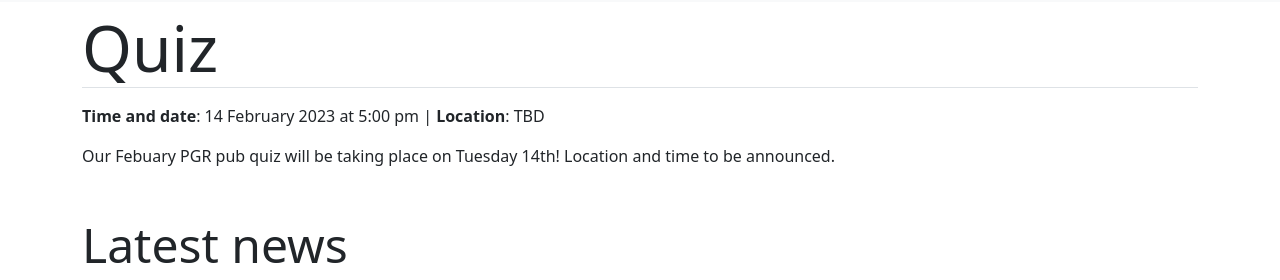
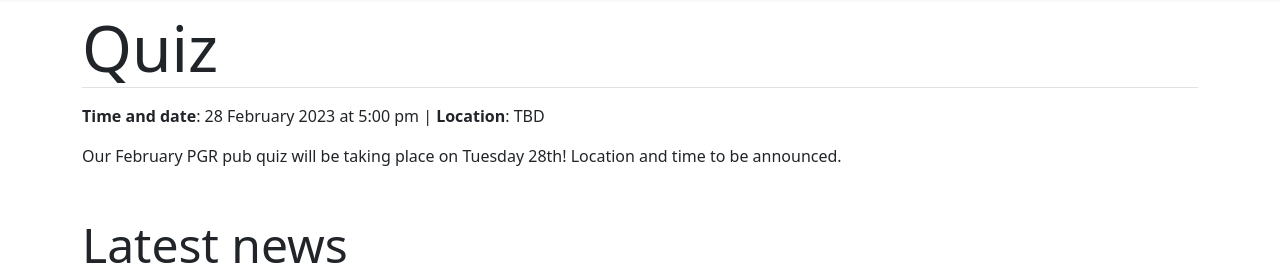
Before and after one commit to SIAM-IMA-Cardiff/siam-ima-cardiff.github.io, a Jekyll site: the page built from collections/_events/feb-2023-quiz.md, in a window 1280 px wide. Shown: the part 202-482 px from the top of the page. Built offline with Jekyll 4.4.1, drawn with Linux system fonts in a browser that asks for light colours.

Commit message:
updated quiz night date

```diff
--- a/collections/_events/feb-2023-quiz.md
+++ b/collections/_events/feb-2023-quiz.md
@@ -1,9 +1,9 @@
 ---
 layout: event
 title:  "Quiz"
-event_date: 2023-02-14 17:00
+event_date: 2023-02-28 17:00
 location: TBD
 type: social
 ---
 
-Our Febuary PGR pub quiz will be taking place on Tuesday 14th! Location and time to be announced.
+Our February PGR pub quiz will be taking place on Tuesday 28th! Location and time to be announced.
```
